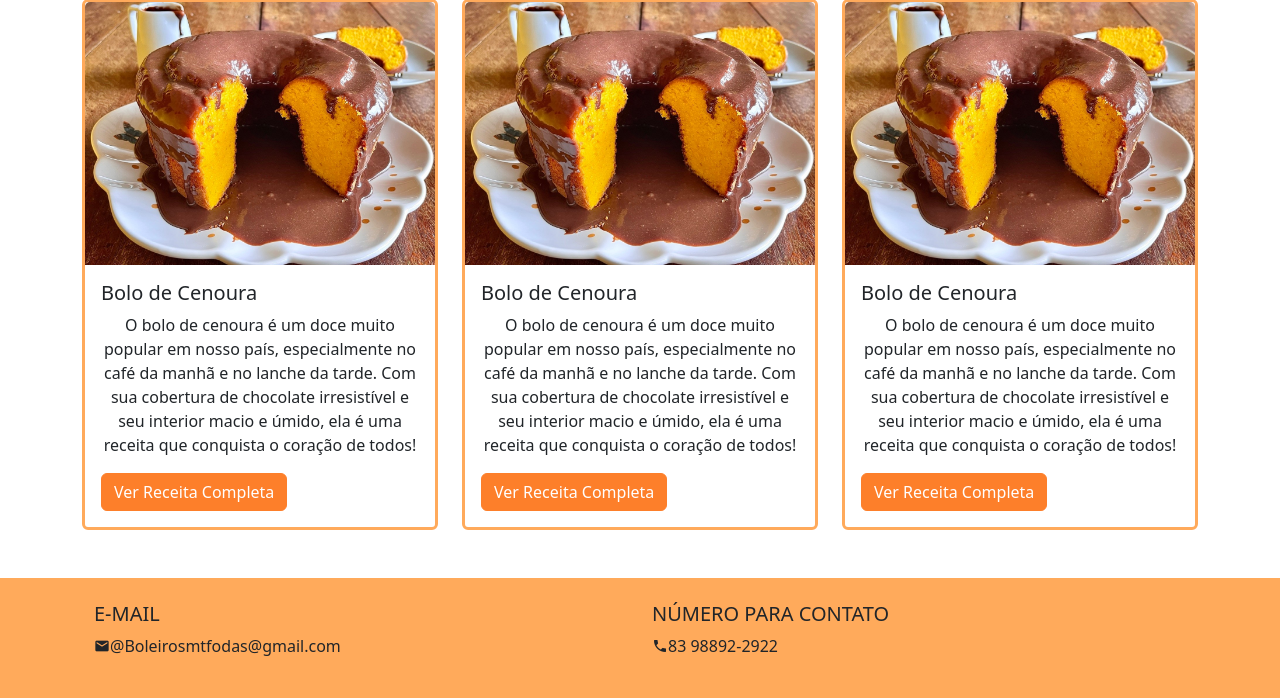
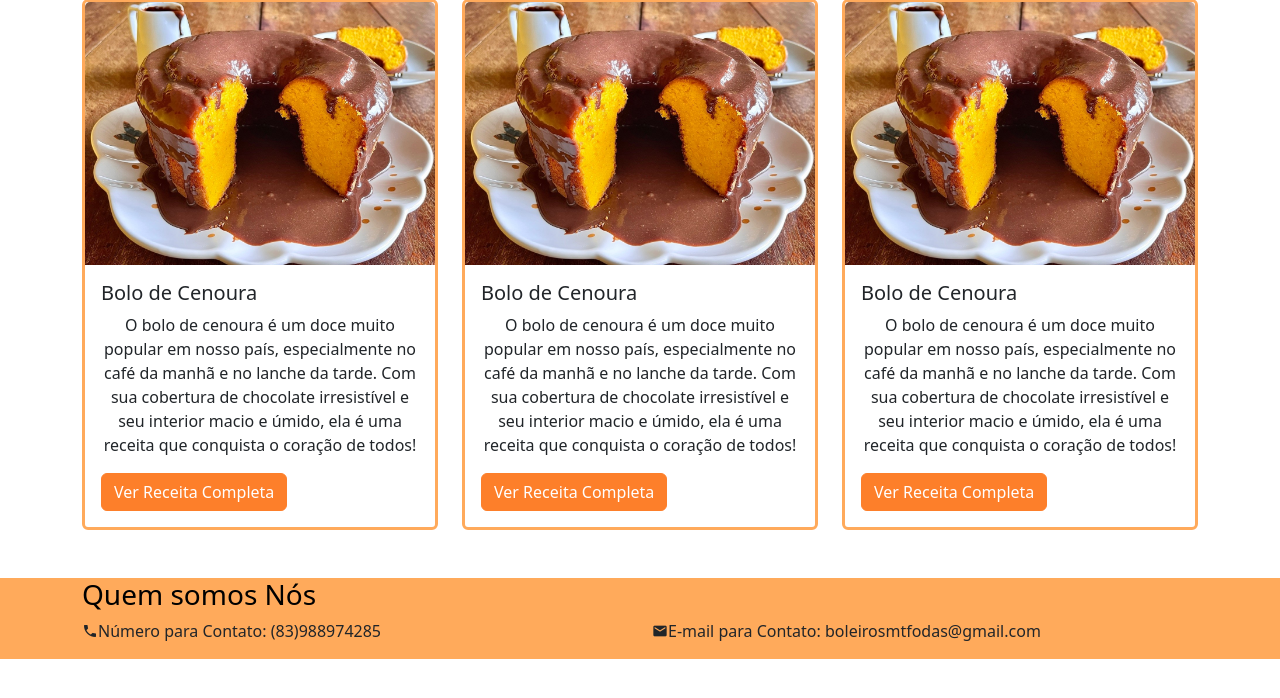
Before and after one commit to OmanoRH/Projeto-I, a PHP site: page /index.php in a window 1280 px wide. Shown: the part 1049-1747 px from the top of the page. After the commit the page ends 1708 px from the top, so only its background shows below. Run offline with PHP 8.4, Linux system fonts and the light colour scheme.

Commit message:
Footer novo

```diff
--- a/CSS/style.css
+++ b/CSS/style.css
@@ -84,12 +84,12 @@ h2{
 }
 
 
-#linkCadastro{
+#link{
     text-decoration: none;
     color:black;
 }
 
-#linkCadastro:hover{
+#link:hover{
     color: white;
 }
 
--- a/rodape.php
+++ b/rodape.php
@@ -1,20 +1,52 @@
 <!-- Footer -->
 <!DOCTYPE html>
-<html lang="en">
+<html lang="pt-br">
 
 <head>
-  <meta charset="UTF-8">
-  <meta name="viewport" content="width=device-width, initial-scale=1.0">
-  <title>Document</title>
   <link rel="stylesheet" href="https://cdn.jsdelivr.net/npm/@mdi/font@7.4.47/css/materialdesignicons.min.css">
 </head>
 
 <body>
+
   <footer class="bg-body-tertiary text-center text-lg-start mt-5">
+
+    <!-- Area de Contatos -->
+    <div id="area-de-contato">
+      <div class="container">
+        <div class="row">
+
+          <!-- Link do About US -->
+          <div class="col-md-12">
+            <h3 class="main-title"><a id="link" href="aboutUs.php">Quem somos Nós</a></h3>
+          </div>
+
+          <!-- Número para Contato -->
+          <div class="col-md-6 contact-box">
+            <span class="numero">
+              <i class="mdi mdi-phone"></i>
+              <p><span class="contact-title">Número para Contato:</span> (83)988974285</p>
+            </span>
+          </div>
+
+
+          <!-- E-mail para Contato -->
+          <div class="col-md-6 contact-box">
+            <span class="numero">
+              <i class="mdi mdi-email"></i>
+              <p><span class="contact-title">E-mail para Contato:</span> boleirosmtfodas@gmail.com</p>
+            </span>
+          </div>
+
+        </div>
+      </div>
+    </div>
+  </footer>
+
+  <!-- <footer class="bg-body-tertiary text-center text-lg-start mt-5">
     <div class="container p-4">
       <div class="row">
 
-        <!-- Email -->
+         Email
         <div class="col-lg-6 col-md-12 mb-4 mb-md-0">
           <h5 class="text-uppercase">E-mail</h5>
           <span class="email">
@@ -25,12 +57,11 @@
           </span>
         </div>
 
-        <!-- Contato -->
+         Contato
         <div class="col-lg-6 col-md-12 mb-4 mb-md-0">
           <h5 class="text-uppercase">Número para contato</h5>
           <span class="numero">
             <i class="mdi mdi-phone"></i>
-
             <p>
               83 98892-2922
             </p>
@@ -38,7 +69,7 @@
         </div>
       </div>
     </div>
-  </footer>
+  </footer> -->
 </body>
 
 </html>
```
Also changed, not shown: 1 other file.
